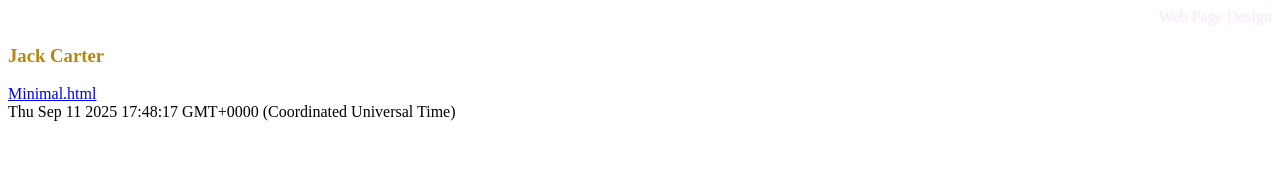
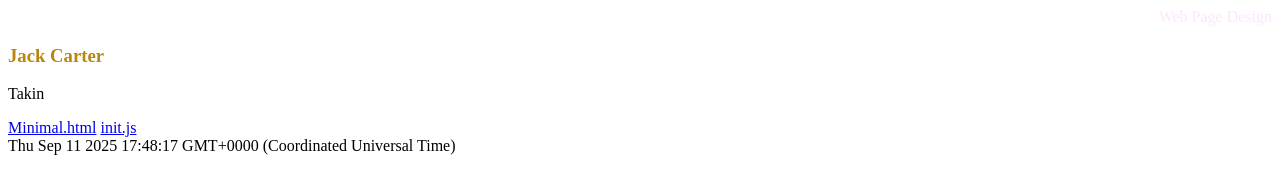
Before and after one commit to CarterJack-ArlingtonTech/CarterJack-ArlingtonTech.github.io, a plain HTML site: page index.html in a window 1280 px wide. Drawn offline with Linux system fonts and the light colour scheme.

Commit message:
Random animal

```diff
--- a/index.html
+++ b/index.html
@@ -1,9 +1,11 @@
 
 <head><link rel="stylesheet" href="main.css"></head>
+<title>Web Page Design</title>
 <header>Web Page Design</header>
 <h3>Jack Carter</h3>
-<p></p>
+<p>Takin </p>
 <a href="practice/minimal.html">Minimal.html</a>
+<a href="random/python.html">init.js</a>
 <footer>
     <script>
     function timeUpdate() {
```
